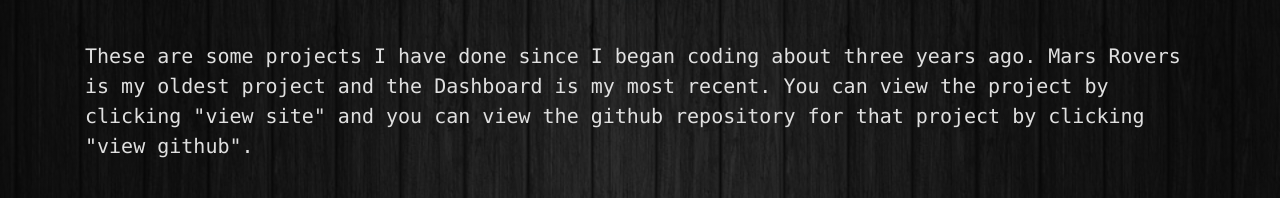
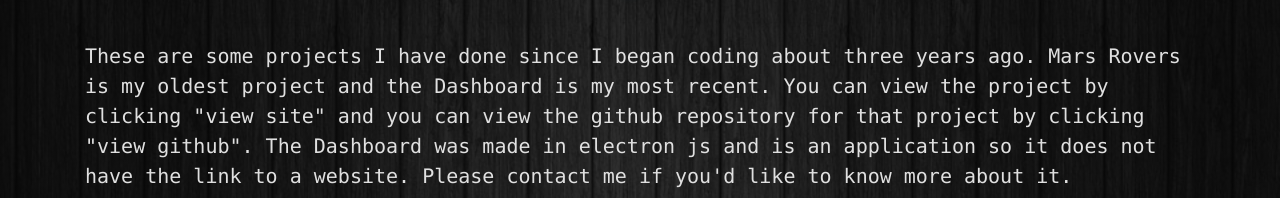
Before and after one commit to Dabbyd123/personal-website, a website: page home.html in a window 1280 px wide. Shown: the part 222-420 px from the top of the page. Drawn offline with nearby package versions, Linux system fonts and the light colour scheme.

Commit message:
changed vernacular on first page

```diff
--- a/home.html
+++ b/home.html
@@ -57,7 +57,9 @@
                     coding about three years
                     ago. Mars Rovers is my oldest project and the Dashboard is my most recent. You can view the project
                     by clicking "view site" and you can view
-                    the github repository for that project by clicking "view github".</p>
+                    the github repository for that project by clicking "view github". The Dashboard was made in electron
+                    js and is an application so it does not have the link to a website. Please contact me if you'd like
+                    to know more about it.</p>
             </div>
 
             <!-- Carousel -->
```
